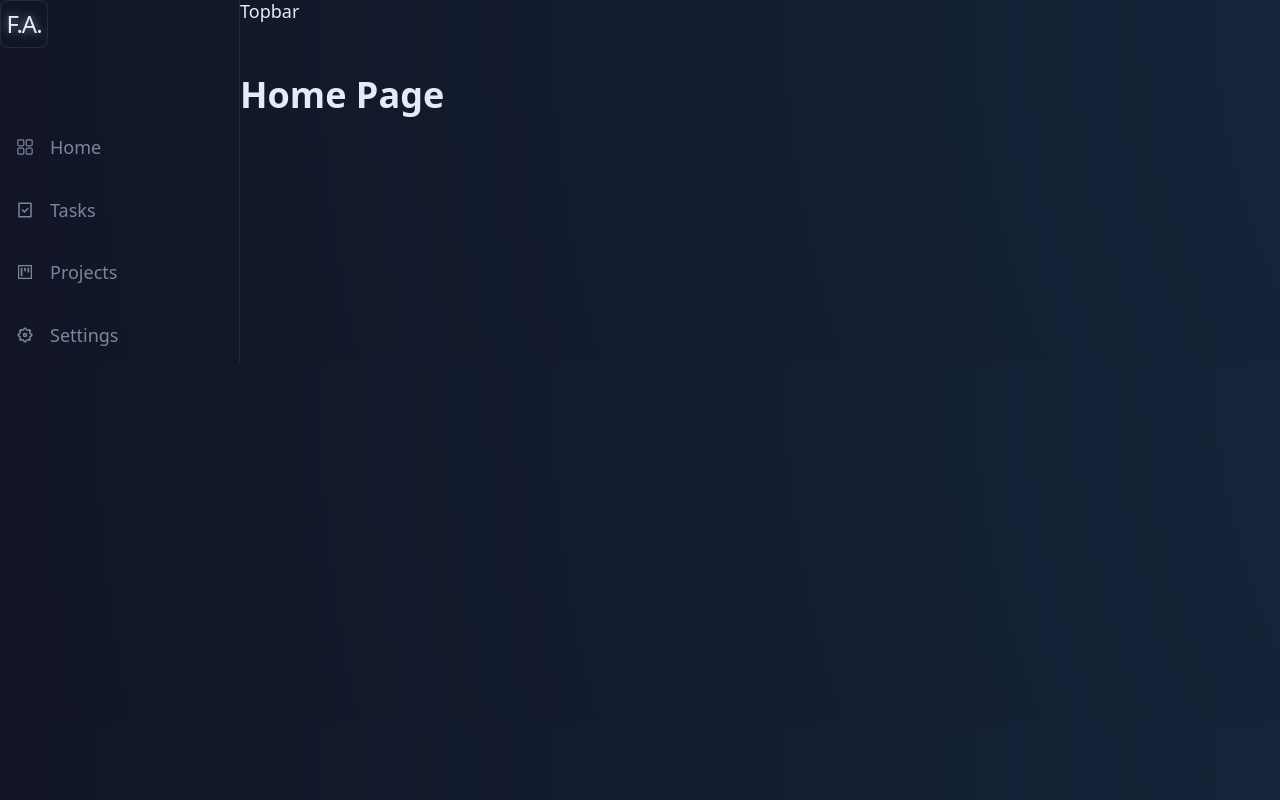
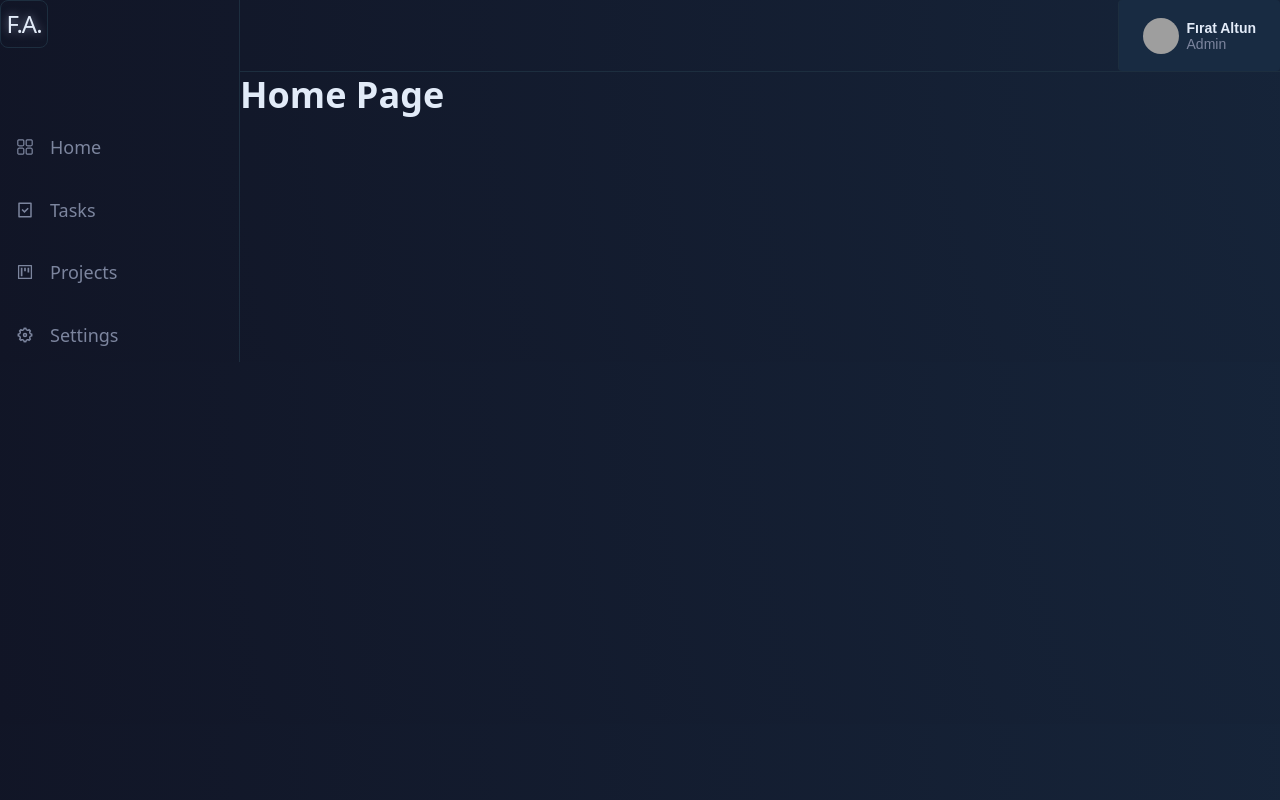
Before and after one commit to altunf/dashboard, a React (Vite) app: page / in a window 1280 px wide. Built offline with nearby package versions, Linux system fonts and the light colour scheme; grey boxes are pictures that could not be loaded.

Commit message:
topbar is created

```diff
--- /dev/null
+++ b/src/components/Profile-button/index.jsx
@@ -0,0 +1,19 @@
+import React from "react";
+import * as S from "./styles";
+
+function ProfileButton() {
+  return (
+    <S.ProfileButton>
+      <S.Image
+        src="https://avatars.githubusercontent.com/u/116505991?v=4"
+        alt="Fırat Altun"
+      />
+      <S.Content>
+        <S.Text>Fırat Altun</S.Text>
+        <S.Subtitle>Admin</S.Subtitle>
+      </S.Content>
+    </S.ProfileButton>
+  );
+}
+
+export { ProfileButton };
--- /dev/null
+++ b/src/components/Profile-button/styles.jsx
@@ -0,0 +1,29 @@
+import styled from "styled-components";
+
+export const ProfileButton = styled.button`
+  display: flex;
+  align-items: center;
+  gap: var(--space-m);
+  font-size: var(--font-m);
+`;
+
+export const Image = styled.img`
+  width: 36px;
+  height: 36px;
+  border-radius: 99px;
+`;
+
+export const Content = styled.span`
+  display: flex;
+  flex-direction: column;
+  align-items: flex-start;
+  font-size: var(--font-s);
+`;
+
+export const Text = styled.p`
+  font-weight: 700;
+`;
+
+export const Subtitle = styled.p`
+  color: var(--gray);
+`;
--- a/src/components/navigation-menu/index.jsx
+++ b/src/components/navigation-menu/index.jsx
@@ -1,6 +1,5 @@
 import React from "react";
 import * as S from "./styles";
-import { RxDashboard } from "react-icons/rx";
 import { MENU } from "./constants";
 
 function NavigationMenu() {
--- a/src/components/topbar/index.jsx
+++ b/src/components/topbar/index.jsx
@@ -1,7 +1,12 @@
 import * as S from "./styles";
+import { ProfileButton } from "../Profile-button";
 
 function Topbar() {
-  return <S.Topbar>Topbar</S.Topbar>;
+  return (
+    <S.Topbar>
+      <ProfileButton />
+    </S.Topbar>
+  );
 }
 
 export { Topbar };
--- a/src/components/topbar/styles.jsx
+++ b/src/components/topbar/styles.jsx
@@ -2,4 +2,12 @@
 
 export const Topbar = styled.div`
   grid-area: topbar;
+  border-bottom: 1px solid var(--border-color);
+  display: flex;
+  justify-content: flex-end;
+  & > * {
+    border-left: 1px solid var(--border-color);
+    padding-left: var(--space-xl);
+    padding-right: var(--space-xl);
+  }
 `;
```
